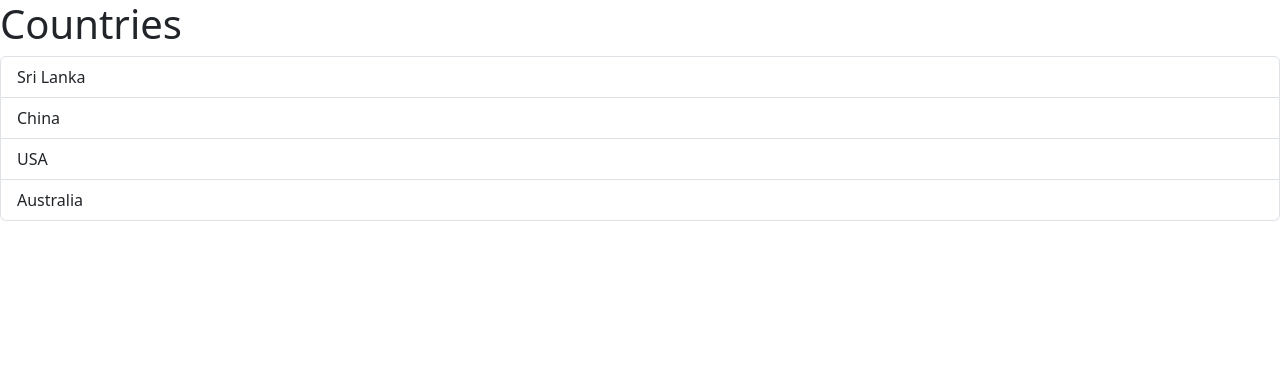
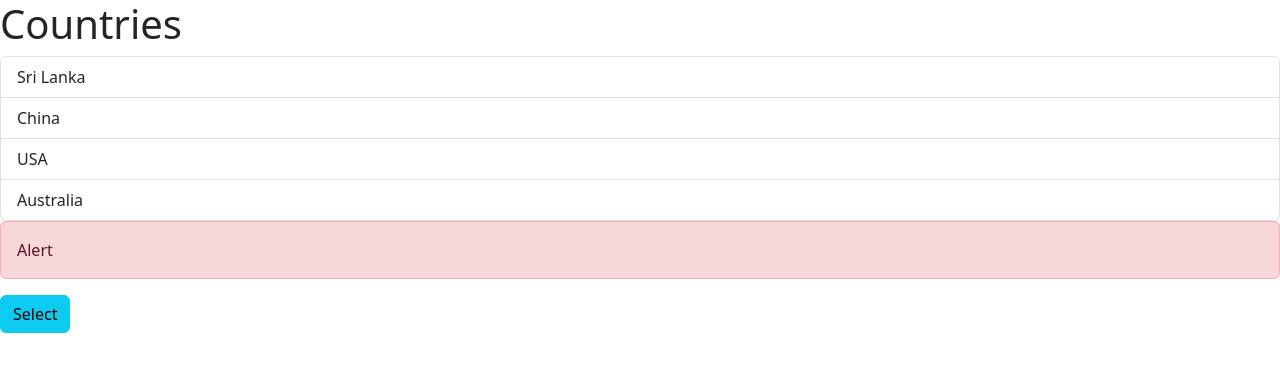
Before and after one commit to sithum-sandaruwan/Test-React-App, a React (Vite) app in the folder test-app/: page / in a window 1280 px wide. Shown: the top 372 px of the page. Built offline with nearby package versions, Linux system fonts and the light colour scheme.

Commit message:
alert component and button compenent created

```diff
--- a/test-app/src/App.tsx
+++ b/test-app/src/App.tsx
@@ -1,5 +1,6 @@
+import Alert from "./components/Alert";
+import SelectButton from "./components/Button";
 import ListGroup from "./components/ListGroup";
-import Homepage from "./Homepage";
 
 function App() {
   let items = ["Sri Lanka", "China", "USA", "Australia"];
@@ -9,13 +10,18 @@ function App() {
   };
 
   return (
+    <>
       <div>
         <ListGroup
           items={items}
           heading="Countries"
           onSelectItem={handleSelectItem}
         />
+        <Alert />
       </div>
+
+      <SelectButton onClick={() => console.log("clicked")}>Select</SelectButton>
+    </>
   );
 }
 
--- a/test-app/src/Homepage.tsx
+++ /dev/null
@@ -1,6 +0,0 @@
-function Homepage() {
-
-    return <h1>Hello React</h1>;
-}
-
-export default Homepage;
--- /dev/null
+++ b/test-app/src/components/Alert.tsx
@@ -0,0 +1,7 @@
+import React from "react";
+
+const Alert = () => {
+  return <div className="alert alert-danger">Alert</div>;
+};
+
+export default Alert;
--- /dev/null
+++ b/test-app/src/components/Button.tsx
@@ -0,0 +1,16 @@
+import React from "react";
+
+interface Props {
+  children: string;
+  onClick: () => void;
+}
+
+const SelectButton = ({ children, onClick }: Props) => {
+  return (
+    <button className="btn btn-info" onClick={onClick}>
+      {children}
+    </button>
+  );
+};
+
+export default SelectButton;
--- a/test-app/src/components/ListGroup.tsx
+++ b/test-app/src/components/ListGroup.tsx
@@ -28,7 +28,6 @@ function ListGroup({ items, heading, onSelectItem }: Props) {
               onSelectItem(item);
             }}
           >
-            {" "}
             {item}
           </li>
         ))}
```
Lines whose indentation alone changed are shown as unchanged.
